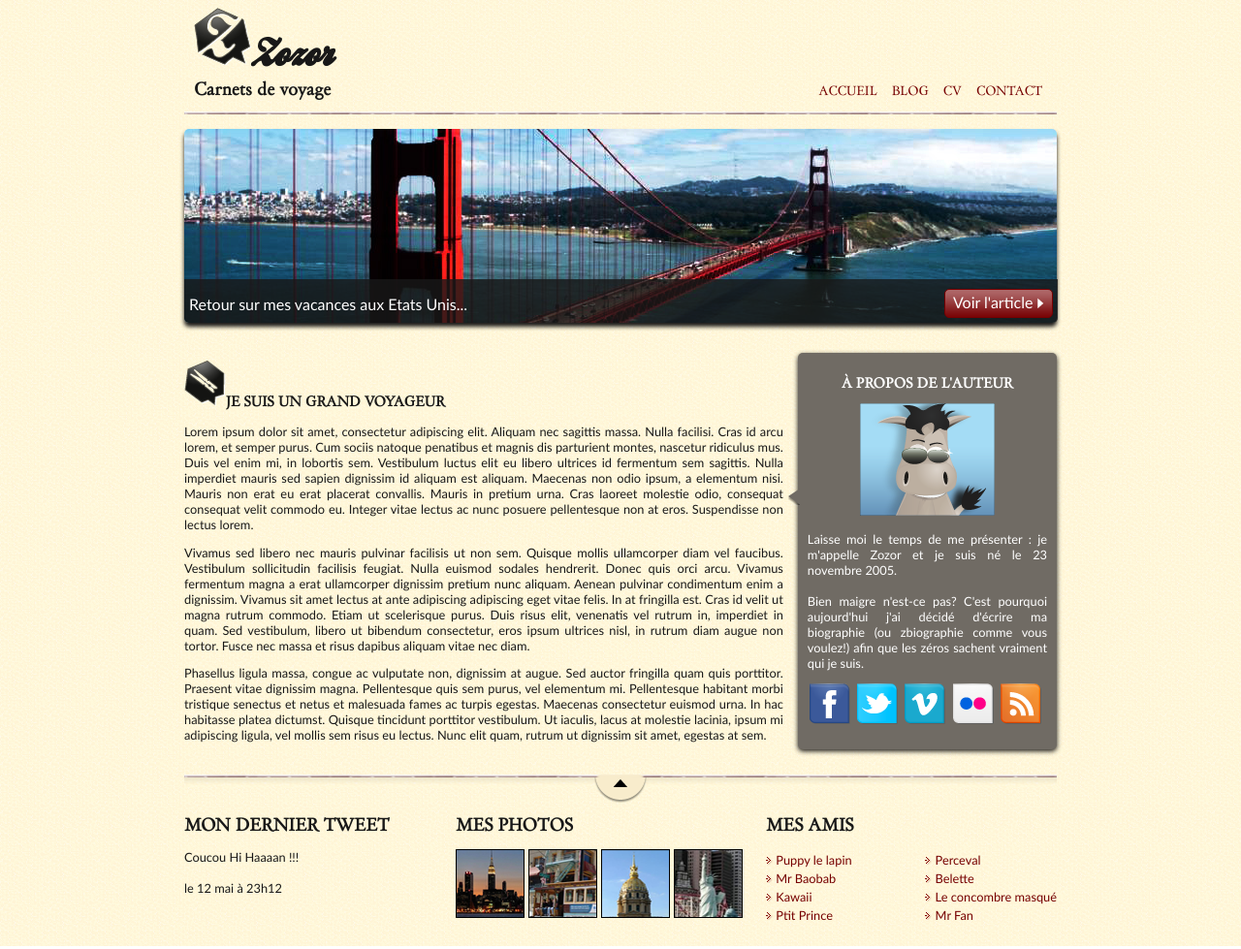
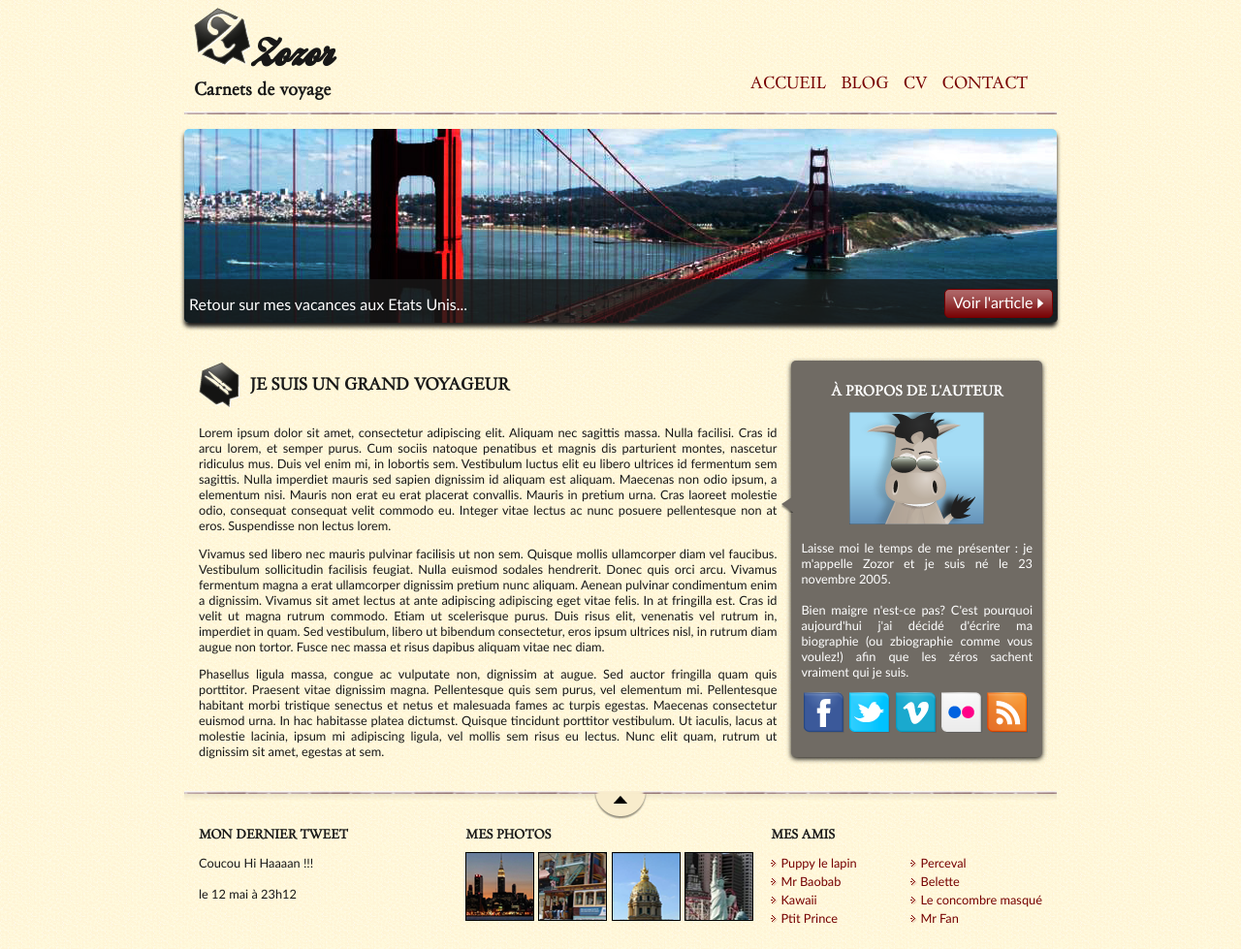
Before and after one commit to Dav-Yuko/zozorblog, a plain HTML site: page index.html in a window 1280 px wide. Shown: the whole page at 97% size. Drawn offline with Linux system fonts and the light colour scheme.

Commit message:
Mise en forme font footer + header nav

```diff
--- a/index.html
+++ b/index.html
@@ -35,7 +35,7 @@
         </div>
         <section>
             <article>
-                <h1><img src=images\ico_epingle.png>Je suis un grand voyageur</h1>
+                <h1><img src=images\ico_epingle.png alt="épingle" class="epingle">Je suis un grand voyageur</h1>
                 <p>Lorem ipsum dolor sit amet, consectetur adipiscing elit. Aliquam nec sagittis massa. Nulla facilisi.
                     Cras id arcu lorem, et semper purus. Cum sociis natoque penatibus et magnis dis parturient montes,
                     nascetur ridiculus mus. Duis vel enim mi, in lobortis sem. Vestibulum luctus elit eu libero ultrices
@@ -90,10 +90,10 @@
                 </div>
                 <div class="photos">
                     <h2>MES PHOTOS</h2>
-                    <img src=images\photo1.jpg alt="photo1">
-                    <img src=images\photo2.jpg alt="photo2">
-                    <img src=images\photo3.jpg alt="photo3">
-                    <img src=images\photo4.jpg alt="photo4">
+                    <img src=images\photo1.jpg alt="photo1" class="cadre">
+                    <img src=images\photo2.jpg alt="photo2" class="cadre">
+                    <img src=images\photo3.jpg alt="photo3" class="cadre">
+                    <img src=images\photo4.jpg alt="photo4" class="cadre">
                 </div>
                 <div class="amis">
                     <h2 class="titreamis">MES AMIS</h2>
--- a/styles.css
+++ b/styles.css
@@ -87,14 +87,13 @@ body {
   list-style-type: none;
   display: flex;
   justify-content: flex-end;
+  font-size: 1.3em;
+  font-family: Dayrom;
 }
 nav a {
   margin-right: 15px;
   text-decoration: none;
   color: #181818;
-  font-family: Dayrom;
-  font-size: 1.3em;
-  padding-bottom: 3px;
 }
 nav a:hover {
   color: #760001;
@@ -105,8 +104,13 @@ h2 {
   font-family: Dayrom, sans-serif;
   font-size: 1.1em;
 }
+.epingle{
+  vertical-align: middle;
+  margin-right: 10px;
+}
 section h1 {
   text-transform: uppercase;
+  font-size: 1.3em;
 }
 section h2 {
   text-transform: uppercase;
@@ -115,6 +119,8 @@ section {
   display: flex;
   justify-content: space-between;
   margin-bottom: 20px;
+  margin-left: 15px;
+  margin-right: 15px;
 }
 #bulle {
   position: absolute;
@@ -146,7 +152,7 @@ aside {
   text-align: center;
 }
 #media a {
-  padding-right: 4px;
+  padding-right: 2px;
 }
 p {
   text-align: justify;
@@ -168,6 +174,9 @@ footer {
     url("images/ombre.png") repeat-x top;
   padding-top: 25px;
 }
+footer h2 {
+  font-size: 0.8em;
+}
 footer p {
   font-size: 0.8em;
 }
@@ -182,6 +191,7 @@ footer p {
 }
 .tweet {
   width: 280px;
+  margin-left: 15px;
 }
 #listamis {
   display: flex;
@@ -192,6 +202,7 @@ ul {
   margin-left: 5px;
   padding-left: 5px;
   margin-top: 0px;
+  margin-right: 15px;
 }
 ul a {
   text-decoration: none;
```
